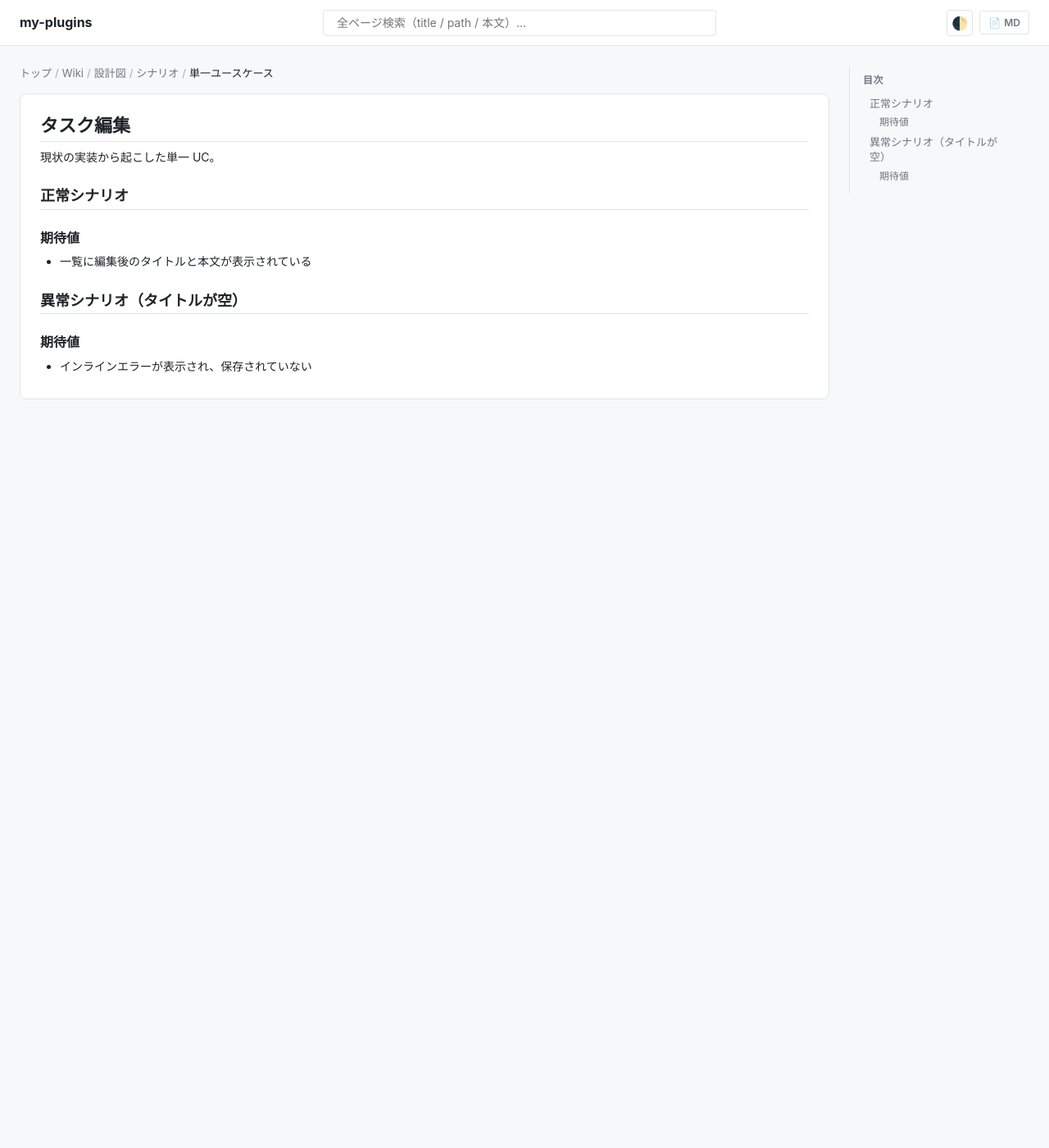
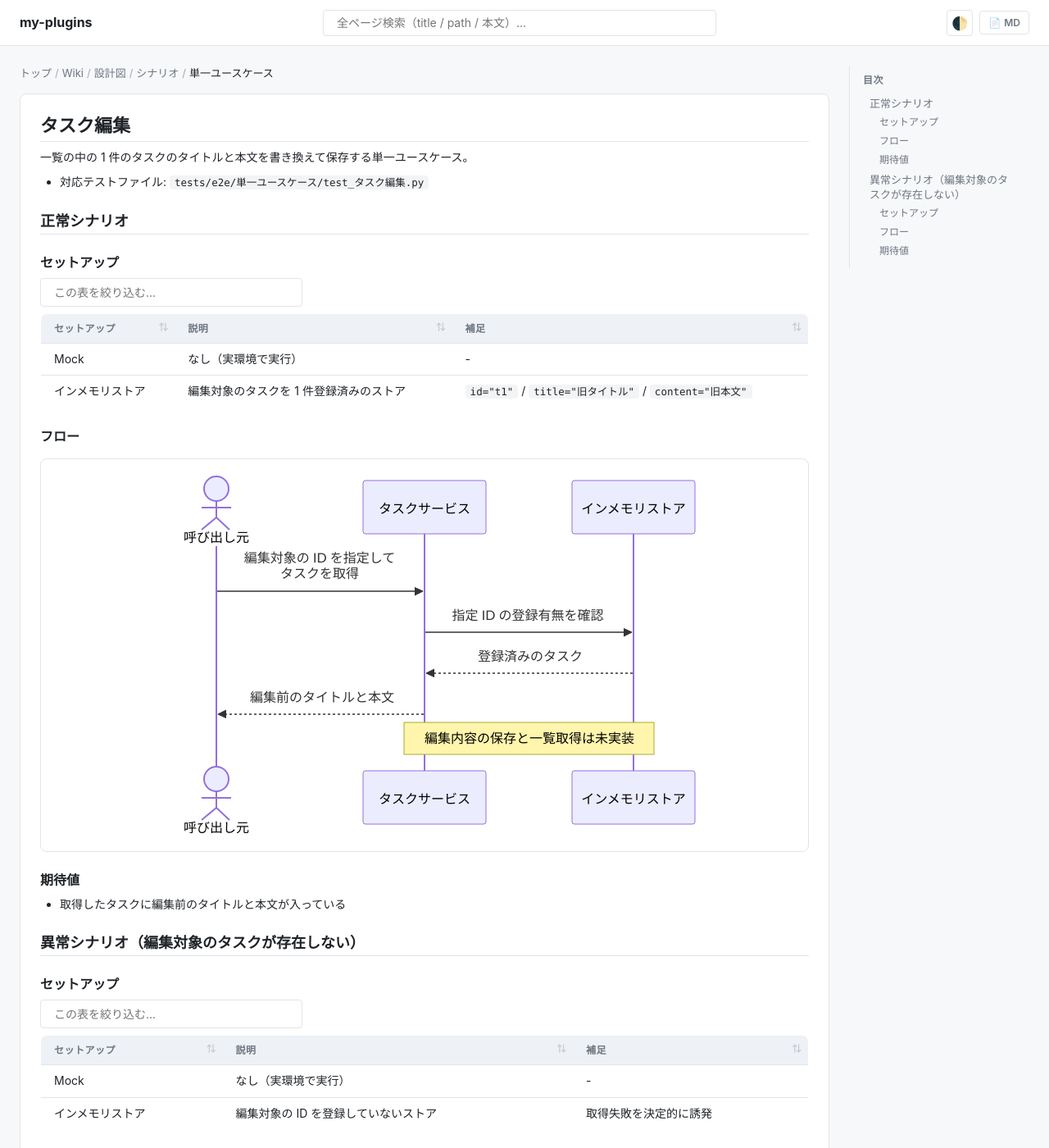
Before and after one commit to shuhei1101/ai-monitor-e2e, a Jekyll site: the page built from docs/wiki/設計図/シナリオ/単一ユースケース/タスク編集.md, in a window 1280 px wide and 1400 px high. Shown: the whole window at 82% size. Built offline with Jekyll 4.4.1, drawn with Linux system fonts in a browser that asks for light colours; our own code applies the rules of GitHub Pages for plain Markdown files; some of the changed text lies outside the part shown.

Commit message:
docs: 現状実装から単一UC シナリオ（タスク編集）を起こす

````diff
--- a/docs/wiki/設計図/シナリオ/単一ユースケース/タスク編集.md
+++ b/docs/wiki/設計図/シナリオ/単一ユースケース/タスク編集.md
@@ -1,15 +1,65 @@
+---
+template_version: 2.1.0
+---
+
 # タスク編集
 
-現状の実装から起こした単一 UC。
+一覧の中の 1 件のタスクのタイトルと本文を書き換えて保存する単一ユースケース。
+
+- 対応テストファイル: `tests/e2e/単一ユースケース/test_タスク編集.py`
 
 ## 正常シナリオ
 
-### 期待値
+### セットアップ
 
-- 一覧に編集後のタイトルと本文が表示されている
+| セットアップ | 説明 | 補足 |
+| --- | --- | --- |
+| Mock | なし（実環境で実行） | - |
+| インメモリストア | 編集対象のタスクを 1 件登録済みのストア | `id="t1"` / `title="旧タイトル"` / `content="旧本文"` |
 
-## 異常シナリオ（タイトルが空）
+### フロー
+
+```mermaid
+sequenceDiagram
+  actor U as 呼び出し元
+  participant SVC as タスクサービス
+  participant STORE as インメモリストア
+
+  U->>SVC: 編集対象の ID を指定して<br>タスクを取得
+  SVC->>STORE: 指定 ID の登録有無を確認
+  STORE-->>SVC: 登録済みのタスク
+  SVC-->>U: 編集前のタイトルと本文
+  Note over SVC,STORE: 編集内容の保存と一覧取得は未実装
+```
 
 ### 期待値
 
-- インラインエラーが表示され、保存されていない
+- 取得したタスクに編集前のタイトルと本文が入っている
+
+## 異常シナリオ（編集対象のタスクが存在しない）
+
+### セットアップ
+
+| セットアップ | 説明 | 補足 |
+| --- | --- | --- |
+| Mock | なし（実環境で実行） | - |
+| インメモリストア | 編集対象の ID を登録していないストア | 取得失敗を決定的に誘発 |
+
+### フロー
+
+```mermaid
+sequenceDiagram
+  actor U as 呼び出し元
+  participant SVC as タスクサービス
+  participant STORE as インメモリストア
+
+  U->>SVC: 未登録の ID を指定して<br>タスクを取得
+  SVC->>STORE: 指定 ID の登録有無を確認
+  STORE-->>SVC: 該当なし
+  SVC-->>U: 対象が見つからない旨の<br>取得失敗を通知
+```
+
+### 期待値
+
+- 「task not found: {指定した ID}」を伴う取得失敗が返る
+- ストアの中身が変わっていない
````
